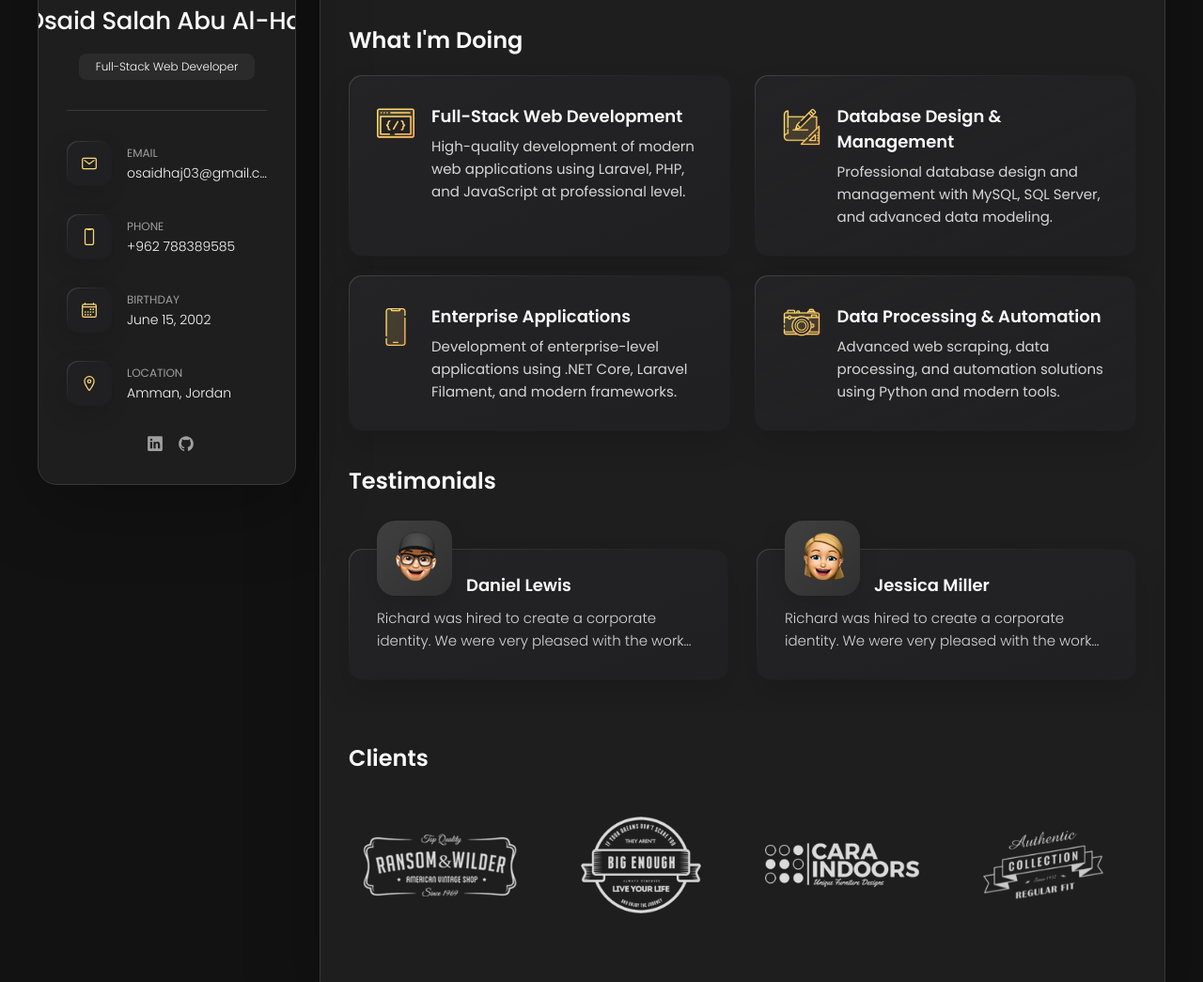
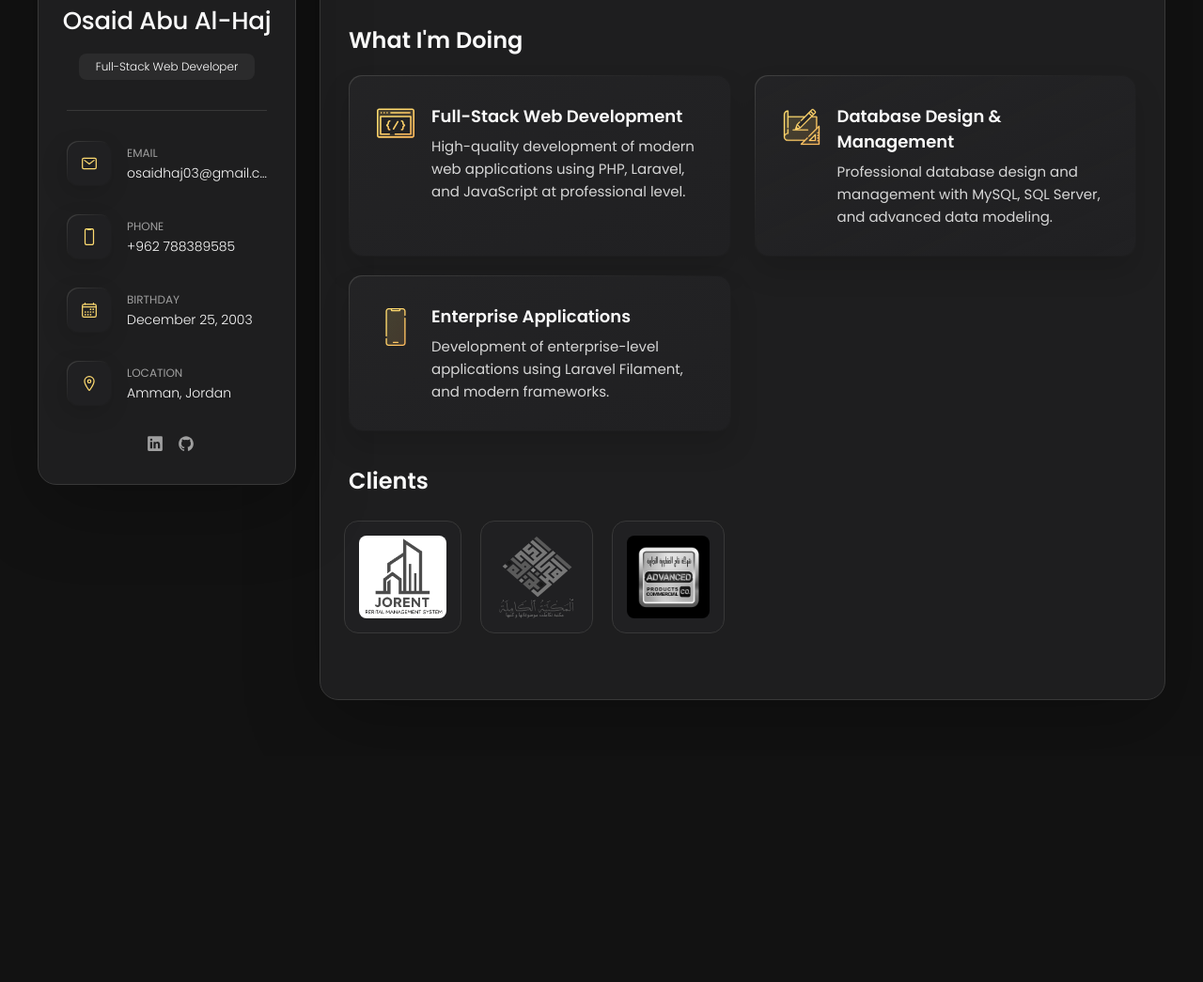
Before and after one commit to Aziz-Osaid/vcard-portfolio, a plain HTML site: page Osaid/index.html in a window 1280 px wide. Shown: the part 290-1335 px from the top of the page at 94% size. After the commit the page ends 1095 px from the top, so only its background shows below. Drawn offline with nearby package versions, Linux system fonts and the light colour scheme.

```diff
--- a/Osaid/assets/css/style.css
+++ b/Osaid/assets/css/style.css
@@ -1888,3 +1888,50 @@
   .timeline-text { max-width: 700px; }
 
 }
+
+/**
+ * CLIENT LOGOS STANDARDIZATION
+ */
+
+.clients-item {
+  min-width: 120px;
+  height: 120px;
+  display: flex;
+  align-items: center;
+  justify-content: center;
+  background: var(--eerie-black-1);
+  border-radius: 15px;
+  border: 1px solid var(--jet);
+  padding: 15px;
+  transition: var(--transition-1);
+}
+
+.clients-item:hover {
+  background: var(--eerie-black-2);
+  border-color: var(--orange-yellow-crayola);
+}
+
+.clients-item img {
+  width: 100%;
+  height: 100%;
+  object-fit: contain;
+  object-position: center;
+  border-radius: 8px;
+}
+
+.clients-item a {
+  display: block;
+  width: 100%;
+  height: 100%;
+}
+
+/* Make sure logos maintain aspect ratio but fit within square */
+.clients-list {
+  display: flex;
+  justify-content: flex-start;
+  align-items: center;
+  gap: 20px;
+  padding: 25px;
+  overflow-x: auto;
+  scroll-behavior: smooth;
+}
--- a/Osaid/index.html
+++ b/Osaid/index.html
@@ -46,7 +46,7 @@
         </figure>
 
         <div class="info-content">
-          <h1 class="name" title="Osaid Salah Abu Al-Haj">Osaid Salah Abu Al-Haj</h1>
+          <h1 class="name" title="Osaid Abu Al-Haj">Osaid Abu Al-Haj</h1>
 
           <p class="title">Full-Stack Web Developer</p>
         </div>
@@ -102,7 +102,7 @@
             <div class="contact-info">
               <p class="contact-title">Birthday</p>
 
-              <time datetime="2002-06-15">June 15, 2002</time>
+              <time datetime="2003-12-25">December 25, 2003</time>
             </div>
 
           </li>
@@ -228,7 +228,7 @@
                 <h4 class="h4 service-item-title">Full-Stack Web Development</h4>
 
                 <p class="service-item-text">
-                  High-quality development of modern web applications using Laravel, PHP, and JavaScript at professional level.
+                  High-quality development of modern web applications using PHP, Laravel, and JavaScript at professional level.
                 </p>
               </div>
 
@@ -260,11 +260,11 @@
                 <h4 class="h4 service-item-title">Enterprise Applications</h4>
 
                 <p class="service-item-text">
-                  Development of enterprise-level applications using .NET Core, Laravel Filament, and modern frameworks.
+                  Development of enterprise-level applications using Laravel Filament, and modern frameworks.
                 </p>
               </div>
-
             </li>
+            <!--
 
             <li class="service-item">
 
@@ -281,15 +281,18 @@
               </div>
 
             </li>
-
+        -->
           </ul>
 
         </section>
 
+<!-- //////////////////////////////////////////////////////////////////////////////////////////////////////////////////////////////////////////// -->
+<!-- //////////////////////////////////////////////////////////////////////////////////////////////////////////////////////////////////////////// -->
+<!-- //////////////////////////////////////////////////////////////////////////////////////////////////////////////////////////////////////////// -->
 
         <!--
           - testimonials
-        -->
+
 
         <section class="testimonials">
 
@@ -389,7 +392,7 @@
 
         </section>
 
-
+-->
         <!--
           - testimonials modal
         -->
@@ -435,6 +438,7 @@
         </div>
 
 
+
         <!--
           - clients
         -->
@@ -446,40 +450,24 @@
           <ul class="clients-list has-scrollbar">
 
             <li class="clients-item">
-              <a href="#">
-                <img src="./assets/images/logo-1-color.png" alt="client logo">
+              <a href="https://jo.anwaralolmaa.com/">
+                <img src="./assets/images/logoJoRent.jpg" alt="client logo">
               </a>
             </li>
 
             <li class="clients-item">
-              <a href="#">
-                <img src="./assets/images/logo-2-color.png" alt="client logo">
+              <a href="https://home.anwaralolmaa.com/">
+                <img src="./assets/images/logofh-01.svg" alt="client logo">
               </a>
             </li>
 
             <li class="clients-item">
-              <a href="#">
-                <img src="./assets/images/logo-3-color.png" alt="client logo">
+              <a href="https://advanced-netaj.com/index-en.html">
+                <img src="./assets/images/logo.jpg" alt="client logo">
               </a>
             </li>
 
-            <li class="clients-item">
-              <a href="#">
-                <img src="./assets/images/logo-4-color.png" alt="client logo">
-              </a>
-            </li>
 
-            <li class="clients-item">
-              <a href="#">
-                <img src="./assets/images/logo-5-color.png" alt="client logo">
-              </a>
-            </li>
-
-            <li class="clients-item">
-              <a href="#">
-                <img src="./assets/images/logo-6-color.png" alt="client logo">
-              </a>
-            </li>
 
           </ul>
 
@@ -628,7 +616,7 @@
 
               <div class="title-wrapper">
                 <h5 class="h5">JavaScript & Web Development</h5>
-                <data value="70">70%</data>
+                <data value="70">50%</data>
               </div>
 
               <div class="skill-progress-bg">
@@ -641,7 +629,7 @@
 
               <div class="title-wrapper">
                 <h5 class="h5">C# .NET Core</h5>
-                <data value="65">65%</data>
+                <data value="65">30%</data>
               </div>
 
               <div class="skill-progress-bg">
@@ -667,7 +655,7 @@
 
               <div class="title-wrapper">
                 <h5 class="h5">Java</h5>
-                <data value="60">60%</data>
+                <data value="60">30%</data>
               </div>
 
               <div class="skill-progress-bg">
@@ -680,7 +668,7 @@
 
               <div class="title-wrapper">
                 <h5 class="h5">Python</h5>
-                <data value="50">50%</data>
+                <data value="50">20%</data>
               </div>
 
               <div class="skill-progress-bg">
@@ -716,7 +704,7 @@
             <li class="filter-item">
               <button class="active" data-filter-btn>All</button>
             </li>
-
+<!--
             <li class="filter-item">
               <button data-filter-btn>Web design</button>
             </li>
@@ -724,7 +712,7 @@
             <li class="filter-item">
               <button data-filter-btn>Applications</button>
             </li>
-
+-->
             <li class="filter-item">
               <button data-filter-btn>Web development</button>
             </li>
@@ -748,7 +736,7 @@
               <li class="select-item">
                 <button data-select-item>All</button>
               </li>
-
+<!--
               <li class="select-item">
                 <button data-select-item>Web design</button>
               </li>
@@ -756,7 +744,7 @@
               <li class="select-item">
                 <button data-select-item>Applications</button>
               </li>
-
+           -->
               <li class="select-item">
                 <button data-select-item>Web development</button>
               </li>
@@ -775,12 +763,12 @@
                     <ion-icon name="eye-outline"></ion-icon>
                   </div>
 
-                  <img src="./assets/images/project-1.jpg" alt="Jorent - Property Rental" loading="lazy">
+                  <img src="./assets/images/logoJoRent.jpg" alt="Jorent - Property Rental" loading="lazy">
                 </figure>
 
                 <h3 class="project-title">Jorent (Property Rental)</h3>
 
-                <p class="project-category">Laravel, Filament, PHP</p>
+                <p class="project-category">PHP Laravel, Filament, MySQL</p>
 
               </a>
             </li>
@@ -793,7 +781,7 @@
                     <ion-icon name="eye-outline"></ion-icon>
                   </div>
 
-                  <img src="./assets/images/project-2.png" alt="BMS - Digital Library" loading="lazy">
+                  <img src="./assets/images/logofh-01.svg" alt="BMS - Digital Library" loading="lazy">
                 </figure>
 
                 <h3 class="project-title">BMS (Digital Library)</h3>
@@ -811,7 +799,7 @@
                     <ion-icon name="eye-outline"></ion-icon>
                   </div>
 
-                  <img src="./assets/images/project-3.jpg" alt="Netaj Dashboard" loading="lazy">
+                  <img src="./assets/images/logo.jpg" alt="Netaj Dashboard" loading="lazy">
                 </figure>
 
                 <h3 class="project-title">Netaj Dashboard</h3>
@@ -829,7 +817,7 @@
                     <ion-icon name="eye-outline"></ion-icon>
                   </div>
 
-                  <img src="./assets/images/project-4.png" alt="Shamela Scraper" loading="lazy">
+                  <img src="" alt="Shamela Scraper" loading="lazy">
                 </figure>
 
                 <h3 class="project-title">Shamela Scraper</h3>
@@ -838,7 +826,7 @@
 
               </a>
             </li>
-
+<!--
             <li class="project-item  active" data-filter-item data-category="web design">
               <a href="#">
 
@@ -928,7 +916,7 @@
 
               </a>
             </li>
-
+-->
           </ul>
 
         </section>
```
Also changed, not shown: Osaid/assets/images/logo.jpg (added), Osaid/assets/images/logoJoRent.jpg (added), Osaid/assets/images/logofh-01.svg (added), Osaid/assets/images/logolibrary-01.svg (added).
